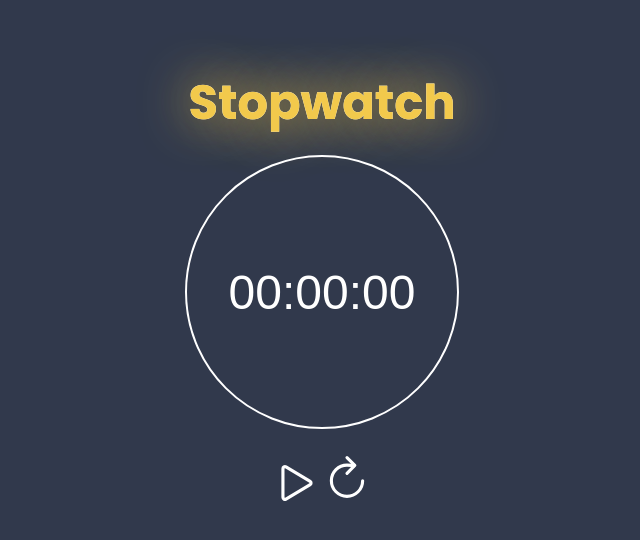
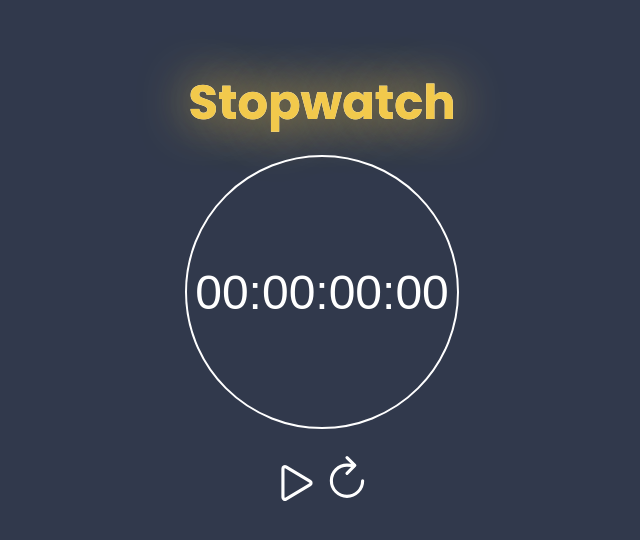
Before and after one commit to kartikbhushan/Simple_Stopwatch, a plain HTML site: page index.html in a window 1280 px wide. Shown: the part 160-700 px from the top of the page, without its empty margins (318-958 px from the left). Drawn offline with nearby package versions, Linux system fonts and the light colour scheme.

Commit message:
Added Hours to the display clock

```diff
--- a/index.html
+++ b/index.html
@@ -13,7 +13,7 @@
         <h1><span class="gold">Stopwatch</span></h1>
 
         <div class="circle">
-            <span class="time" id="display">00:00:00</span>
+            <span class="time" id="display">00:00:00:00</span>
         </div>
 
         <div class="controls">
```
